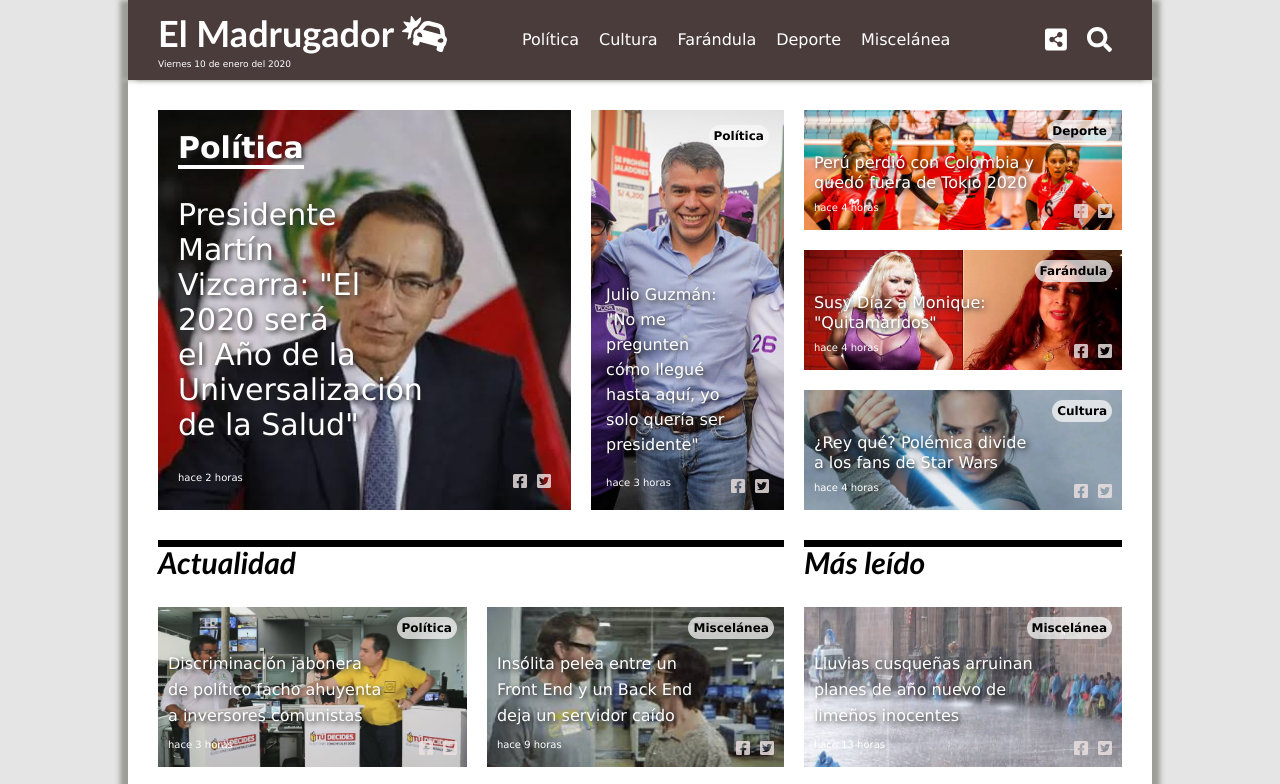
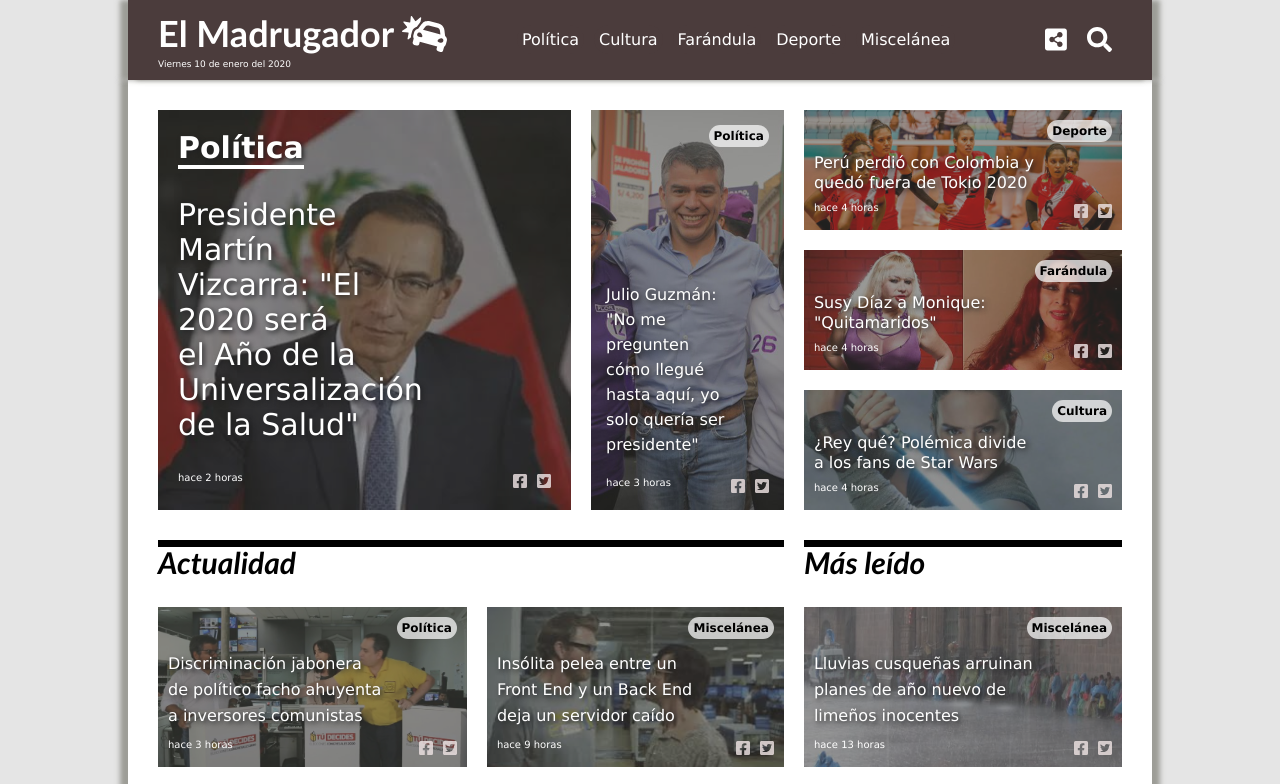
Before and after one commit to edperezdev/El-Madrugador, a plain HTML site: page index.html in a window 1280 px wide. Shown: the top 784 px of the page. Drawn offline with Linux system fonts and the light colour scheme.

Commit message:
Se añadió opacidad a las imágenes de index.html con before

```diff
--- a/styles/main.css
+++ b/styles/main.css
@@ -94,13 +94,13 @@ header {
   margin-top: -80px;
   box-shadow: 0.5em 0 5px rgba(92, 92, 80, 0.527),
     -0.5em 0 5px rgb(92, 92, 80, 0.527);
+    z-index: 3;
 }
 
-.date-header{
-  margin-top:5px;
-  color:white;
-  font-size:9px;
-
+.date-header {
+  margin-top: 5px;
+  color: white;
+  font-size: 9px;
 }
 
 header ul {
@@ -166,6 +166,23 @@ header ul a:hover {
   flex-direction: column;
   justify-content: space-between;
   box-sizing: border-box;
+  width: 100%;
+  position: relative;
+  z-index: 2;
+}
+
+.main-new::before,.vertical-rectangle-new::before,
+.horizontal-rectangle-new1::before,
+.horizontal-rectangle-new2::before,
+.horizontal-rectangle-new3::before {
+  content: "";
+  position: absolute;
+  top: 0;
+  bottom: 0;
+  left: 0;
+  right: 0;
+  z-index: -1;
+  background: rgba(61, 61, 57, 0.527);
 }
 
 .main-new {
@@ -174,6 +191,7 @@ header ul a:hover {
   background-size: cover;
   background-position: bottom;
   padding: 20px;
+
 }
 
 .main-new h2 {
@@ -223,8 +241,6 @@ header ul a:hover {
   background-position: center center;
   padding: 10px;
 }
-
-
 
 /* BOTTOM NEWS */
 
@@ -278,13 +294,35 @@ header ul a:hover {
 .horizontal-rectangle-actualidad11,
 .horizontal-rectangle-actualidad12 {
   margin-bottom: 20px;
-
   height: 160px;
   display: flex;
   flex-direction: column;
   justify-content: space-between;
   box-sizing: border-box;
   padding: 10px;
+  position: relative;
+  z-index: 2;
+}
+.horizontal-rectangle-actualidad1::before,
+.horizontal-rectangle-actualidad2::before,
+.horizontal-rectangle-actualidad3::before,
+.horizontal-rectangle-actualidad4::before,
+.horizontal-rectangle-actualidad5::before,
+.horizontal-rectangle-actualidad6::before,
+.horizontal-rectangle-actualidad7::before,
+.horizontal-rectangle-actualidad8::before,
+.horizontal-rectangle-actualidad9::before,
+.horizontal-rectangle-actualidad10::before,
+.horizontal-rectangle-actualidad11::before,
+.horizontal-rectangle-actualidad12::before{
+  content: "";
+  position: absolute;
+  top: 0;
+  bottom: 0;
+  left: 0;
+  right: 0;
+  z-index: -1;
+  background: rgba(61, 61, 57, 0.527);
 }
 
 .horizontal-rectangle-actualidad1 {
@@ -414,26 +452,25 @@ footer {
   height: 80px;
 }
 
-.logo-icons-footer{
-  display:flex;
+.logo-icons-footer {
+  display: flex;
   justify-content: space-around;
   align-items: center;
 }
 
-.footer-icons{
-  display:flex;
-  margin-left:20px;
+.footer-icons {
+  display: flex;
+  margin-left: 20px;
 }
 
-.footer-icons li{
-  margin-left:10px;
+.footer-icons li {
+  margin-left: 10px;
   cursor: pointer;
-  color:rgb(129, 119, 119);
+  color: rgb(129, 119, 119);
   transition: all 0.4 ease-in;
 }
-.footer-icons li:hover{
-  color:white;
-
+.footer-icons li:hover {
+  color: white;
 }
 footer h1 {
   font-size: 20px;
```
Lines whose indentation alone changed are shown as unchanged.
